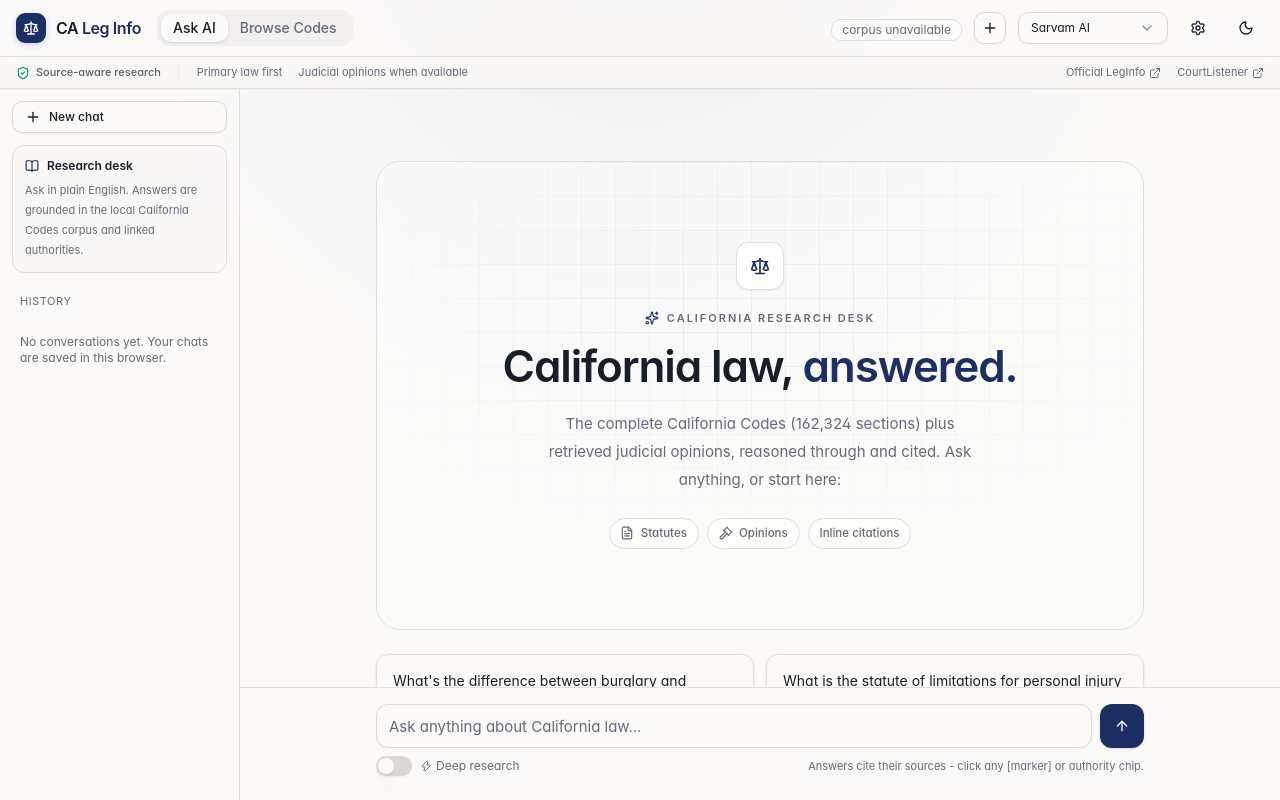
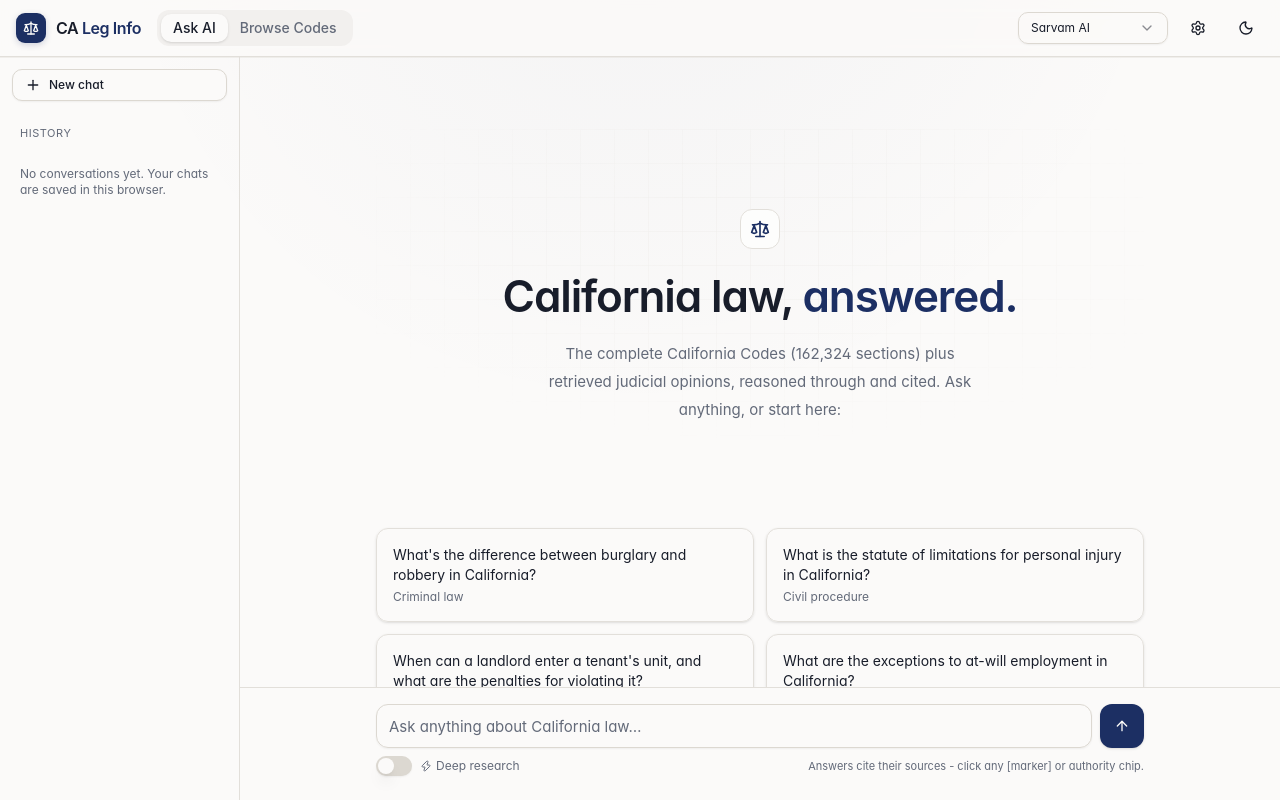
Before and after one commit to saintus-create/personal-846704-788650, a React app in the folder app/: page / in a window 1280 px wide. Built offline with nearby package versions, Linux system fonts and the light colour scheme; some packages are replaced by stand-ins of ours.

Commit message:
app: simplify research entry point and improve retrieval

```diff
--- a/app/src/App.jsx
+++ b/app/src/App.jsx
@@ -1,5 +1,5 @@
 import React, { useEffect, useState, useCallback } from "react";
-import { Scale, Settings, Sun, Moon, Plus, MessageSquare, Trash2, ExternalLink, ShieldCheck, BookOpen, Gavel } from "lucide-react";
+import { Scale, Settings, Sun, Moon, Plus, MessageSquare, Trash2, Gavel } from "lucide-react";
 import { Tabs, TabsList, TabsTrigger } from "@/components/ui/tabs";
 import { Button } from "@/components/ui/button";
 import { Input } from "@/components/ui/input";
@@ -118,7 +118,7 @@ export default function App() {
             </TabsList>
           </Tabs>
           <div className="flex-1" />
-          {tab === "ai" && (
+          {tab === "ai" && chats.length > 0 && (
             <div className="hidden sm:block">
               <Badge variant="outline" className="font-normal text-muted-foreground max-w-[240px] truncate status-badge">
                 {corpusStatus === "ready" ? "\u2713 162,324 sections loaded" :
@@ -126,7 +126,7 @@ export default function App() {
               </Badge>
             </div>
           )}
-          {tab === "ai" && (
+          {tab === "ai" && chats.length > 0 && (
             <Button variant="outline" size="icon" onClick={() => { newChat(); }} title="New chat" className="h-8 w-8">
               <Plus className="h-4 w-4" />
             </Button>
@@ -144,15 +144,6 @@ export default function App() {
           <Button variant="ghost" size="icon" onClick={openSettings} title="AI settings"><Settings className="h-4 w-4" /></Button>
           <Button variant="ghost" size="icon" onClick={toggleTheme} title="Theme">{dark ? <Sun className="h-4 w-4" /> : <Moon className="h-4 w-4" />}</Button>
         </div>
-        <div className="source-strip hidden lg:flex items-center gap-4 px-4 h-8 text-[11px] text-muted-foreground border-t bg-muted/20">
-          <span className="inline-flex items-center gap-1.5 font-medium text-foreground/70"><ShieldCheck className="h-3.5 w-3.5 text-emerald-600" /> Source-aware research</span>
-          <span className="text-border">|</span>
-          <span>Primary law first</span>
-          <span>Judicial opinions when available</span>
-          <span className="flex-1" />
-          <a href="https://leginfo.legislature.ca.gov/" target="_blank" rel="noopener" className="inline-flex items-center gap-1 hover:text-foreground transition-colors">Official LegInfo <ExternalLink className="h-3 w-3" /></a>
-          <a href="https://www.courtlistener.com/" target="_blank" rel="noopener" className="inline-flex items-center gap-1 hover:text-foreground transition-colors">CourtListener <ExternalLink className="h-3 w-3" /></a>
-        </div>
       </header>
 
       <div className="flex-1 overflow-hidden">
@@ -163,10 +154,6 @@ export default function App() {
                 <Button onClick={() => { newChat(); }} variant="outline" size="sm" className="w-full justify-start gap-2 h-8" disabled={busy}>
                   <Plus className="h-4 w-4" /> New chat
                 </Button>
-              </div>
-              <div className="mx-3 mb-2 rounded-xl border bg-muted/20 p-3">
-                <div className="flex items-center gap-2 text-xs font-semibold"><BookOpen className="h-3.5 w-3.5 brand-color" /> Research desk</div>
-                <p className="mt-1.5 text-[11px] leading-5 text-muted-foreground">Ask in plain English. Answers are grounded in the local California Codes corpus and linked authorities.</p>
               </div>
               <ScrollArea className="flex-1 px-3 pb-3">
                 <div className="text-[11px] uppercase tracking-wider text-muted-foreground px-2 pt-3 pb-2">History</div>
--- a/app/src/components/Chat.jsx
+++ b/app/src/components/Chat.jsx
@@ -1,5 +1,5 @@
 import React, { useState, useRef, useEffect } from "react";
-import { ArrowUp, Scale, Loader2, ExternalLink, Copy, Check, Download, RefreshCw, Zap, FileText, Gavel, Sparkles } from "lucide-react";
+import { ArrowUp, Scale, Loader2, ExternalLink, Copy, Check, Download, RefreshCw, Zap } from "lucide-react";
 import { motion, AnimatePresence } from "framer-motion";
 import { Button } from "@/components/ui/button";
 import { Input } from "@/components/ui/input";
@@ -202,13 +202,12 @@ export default function Chat({ activeChat, onUpdateChat, onNewChat, onJump, onCo
         <div className="max-w-3xl mx-auto flex flex-col gap-5">
           {messages.length === 0 && (
             <div className="pt-6 sm:pt-12 pb-4">
-              <div className="relative overflow-hidden rounded-3xl border bg-card/40 px-6 py-14 sm:py-20 text-center">
+              <div className="relative overflow-hidden rounded-3xl px-6 py-14 sm:py-20 text-center empty-hero">
                 <div className="absolute inset-0 bg-grid" />
                 <div className="relative">
-                  <div className="inline-flex items-center justify-center h-12 w-12 rounded-xl border bg-card mb-5 shadow-sm">
+                  <div className="inline-flex items-center justify-center h-10 w-10 rounded-xl border bg-card mb-5">
                     <Scale className="h-5 w-5 brand-color" />
                   </div>
-                  <div className="flex items-center justify-center gap-2 text-[11px] uppercase tracking-[0.18em] text-muted-foreground font-semibold mb-3"><Sparkles className="h-3.5 w-3.5 brand-color" /> California research desk</div>
                   <h1 className="text-3xl sm:text-[2.75rem] font-semibold tracking-tight leading-tight">
                     California law, <span className="brand-color">answered.</span>
                   </h1>
@@ -216,11 +215,6 @@ export default function Chat({ activeChat, onUpdateChat, onNewChat, onJump, onCo
                     The complete California Codes (162,324 sections) plus retrieved judicial opinions,
                     reasoned through and cited. Ask anything, or start here:
                   </p>
-                  <div className="flex flex-wrap justify-center gap-2 mt-6">
-                    <span className="source-chip"><FileText className="h-3.5 w-3.5" /> Statutes</span>
-                    <span className="source-chip"><Gavel className="h-3.5 w-3.5" /> Opinions</span>
-                    <span className="source-chip">Inline citations</span>
-                  </div>
                 </div>
               </div>
               <div className="grid sm:grid-cols-2 gap-3 mt-6 text-left">
--- a/app/src/index.css
+++ b/app/src/index.css
@@ -61,10 +61,11 @@
 @layer utilities {
   .brand-color { color: hsl(var(--brand)); }
   .brand-mark { display: inline-flex; align-items: center; justify-content: center; width: 30px; height: 30px; border-radius: 9px; color: hsl(var(--primary-foreground)); background: hsl(var(--brand)); box-shadow: 0 2px 6px hsl(var(--brand) / 0.2); }
-  .app-shell { background: radial-gradient(circle at 50% -15%, hsl(var(--brand) / 0.06), transparent 34rem); }
+  .app-shell { background: radial-gradient(circle at 50% -15%, hsl(var(--brand) / 0.035), transparent 34rem); }
   .app-header { box-shadow: 0 1px 0 hsl(var(--border) / 0.45); }
   .status-badge { background: hsl(var(--card) / 0.7); }
   .bg-grid { background-image: linear-gradient(hsl(var(--border) / 0.48) 1px, transparent 1px), linear-gradient(90deg, hsl(var(--border) / 0.48) 1px, transparent 1px); background-size: 34px 34px; -webkit-mask-image: radial-gradient(ellipse 75% 70% at 50% 30%, black 16%, transparent 78%); mask-image: radial-gradient(ellipse 75% 70% at 50% 30%, black 16%, transparent 78%); }
+  .empty-hero .bg-grid { opacity: 0.38; }
   .source-chip { display: inline-flex; align-items: center; gap: 0.4rem; border: 1px solid hsl(var(--border)); background: hsl(var(--card) / 0.78); color: hsl(var(--muted-foreground)); border-radius: 999px; padding: 0.38rem 0.68rem; font-size: 0.72rem; font-weight: 500; }
   .eyebrow { display: inline-flex; align-items: center; gap: 0.45rem; color: hsl(var(--muted-foreground)); text-transform: uppercase; letter-spacing: 0.17em; font-size: 0.68rem; font-weight: 700; }
   .metric-card { border: 1px solid hsl(var(--border)); border-radius: 0.85rem; padding: 0.95rem; background: hsl(var(--card) / 0.62); }
```
Also changed, not shown: app/src/lib/engine.js.
